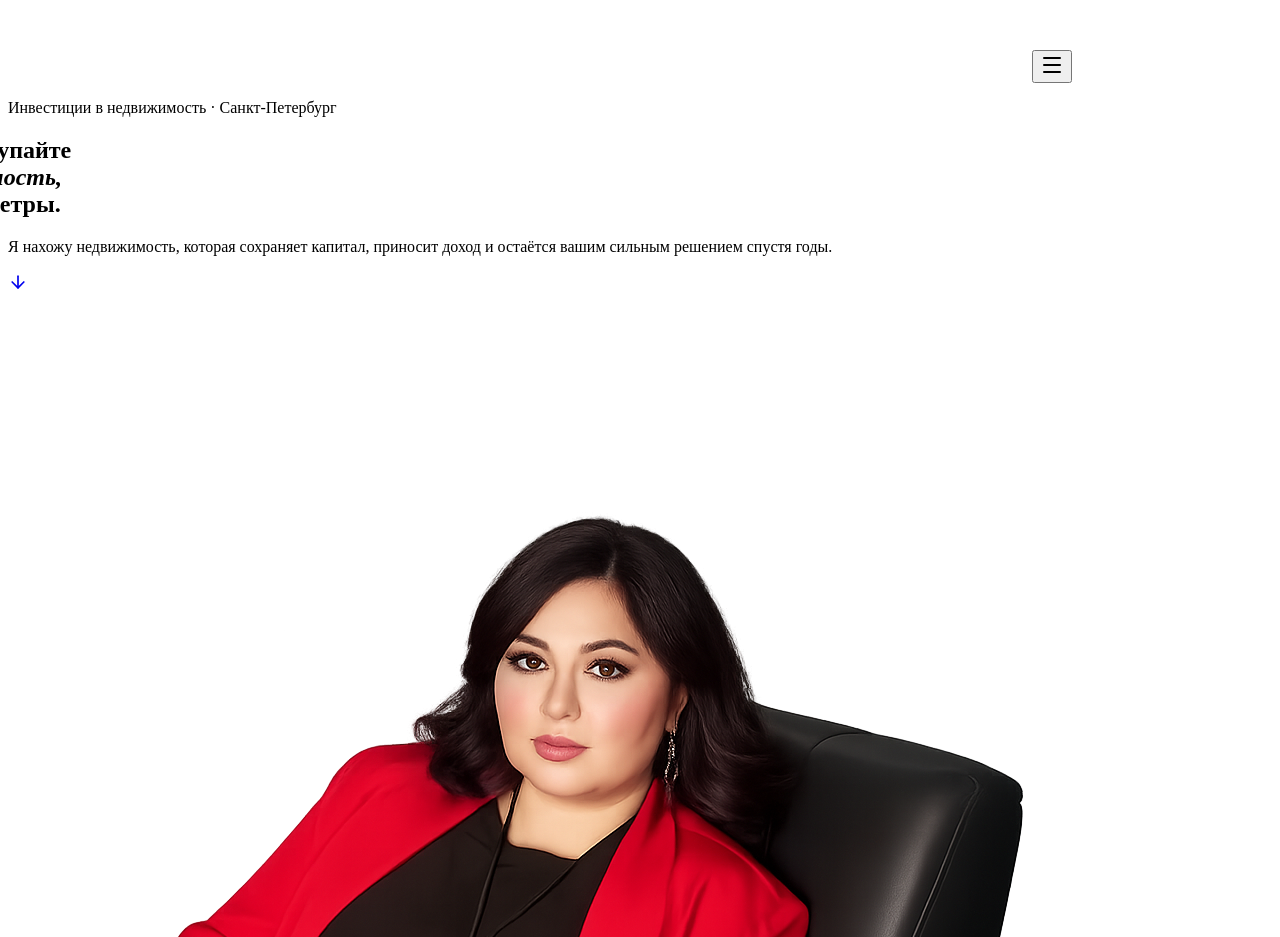
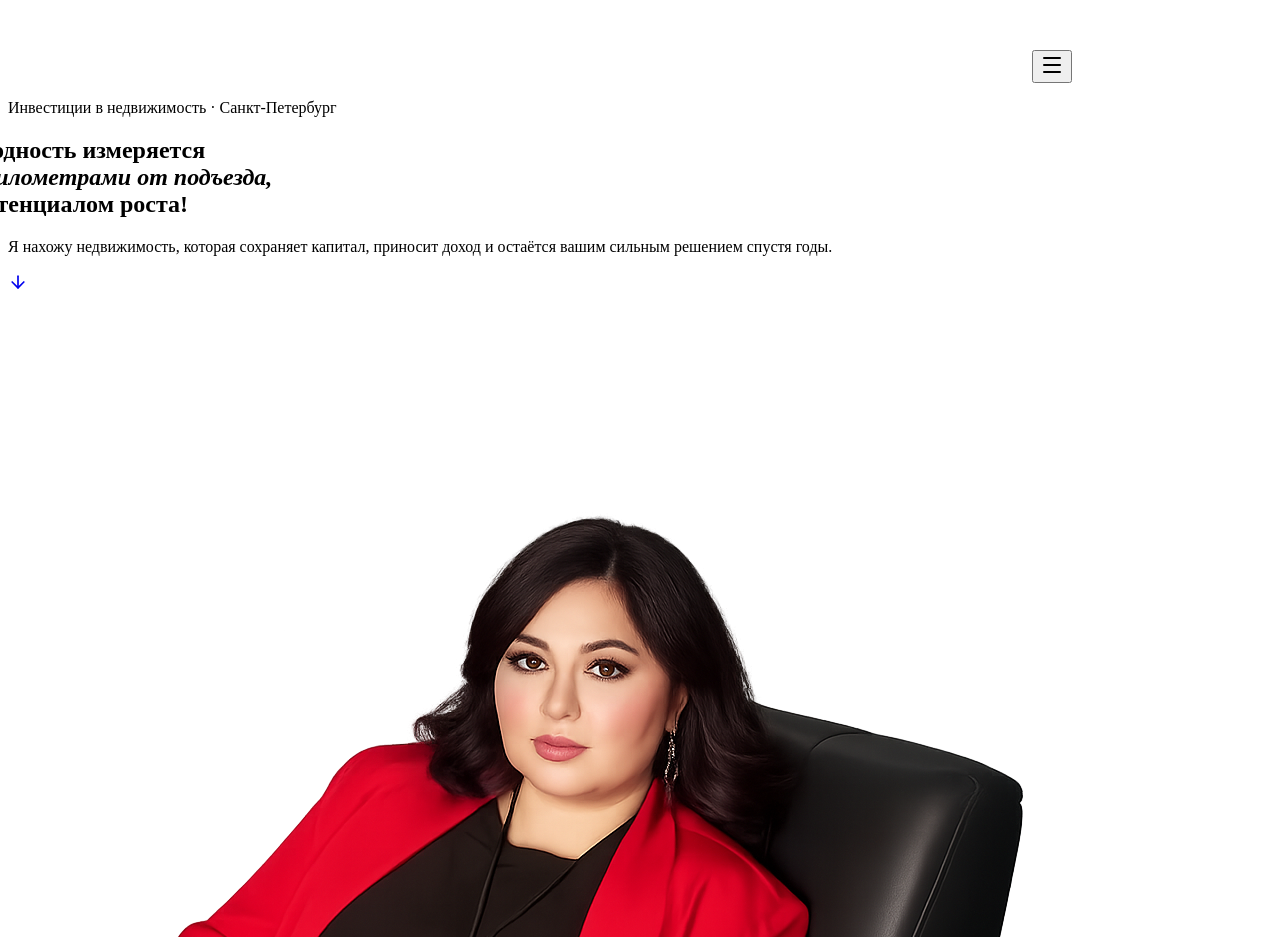
Before and after one commit to Fronzgg/vizit, a React (Vite) app: page / in a window 1280 px wide. Shown: the part 4060-4997 px from the top of the page. Built offline with nearby package versions, Linux system fonts and the light colour scheme; no server answers; the HTML template or start-up script is replaced by a standard one.

Commit message:
Refresh hero message around investment growth

```diff
--- a/src/App.tsx
+++ b/src/App.tsx
@@ -95,7 +95,7 @@ function PublicSite() {
           <div className="hero-copy">
             <motion.p className="eyebrow" initial={{ opacity: 0 }} animate={{ opacity: loaded ? 1 : 0 }} transition={{ delay: .2 }}>Инвестиции в недвижимость · Санкт-Петербург</motion.p>
             <motion.div className="hero-title-wrap" style={{ x: titleX }}>
-              <motion.h1 initial={{ y: 100, opacity: 0 }} animate={{ y: loaded ? 0 : 100, opacity: loaded ? 1 : 0 }} transition={{ delay: .4, duration: 1, ease: [0.22, 1, 0.36, 1] }}>
+              <motion.h1 className={(siteContent.headlineTop + siteContent.headlineAccent + siteContent.headlineBottom).length > 45 ? 'long-headline' : ''} initial={{ y: 100, opacity: 0 }} animate={{ y: loaded ? 0 : 100, opacity: loaded ? 1 : 0 }} transition={{ delay: .4, duration: 1, ease: [0.22, 1, 0.36, 1] }}>
                 {siteContent.headlineTop}<br /><em>{siteContent.headlineAccent}</em><br />{siteContent.headlineBottom}
               </motion.h1>
             </motion.div>
--- a/src/Systems.tsx
+++ b/src/Systems.tsx
@@ -15,9 +15,9 @@ export type SiteContent = {
 }
 
 export const defaultSiteContent: SiteContent = {
-  headlineTop: 'Покупайте',
-  headlineAccent: 'ценность,',
-  headlineBottom: 'не метры.',
+  headlineTop: 'Доходность измеряется',
+  headlineAccent: 'не километрами от подъезда,',
+  headlineBottom: 'а потенциалом роста!',
   heroText: 'Я нахожу недвижимость, которая сохраняет капитал, приносит доход и остаётся вашим сильным решением спустя годы.',
   stats: ['7+', '150+', '2 млрд+'],
   telegramPosts: ['805', '804', '802'],
--- a/src/styles.css
+++ b/src/styles.css
@@ -211,4 +211,9 @@ footer { background:var(--ink); color:white; padding:50px 4vw 28px; display:grid
 @media (max-width:560px) { .calculator-actions { flex-direction:column-reverse; align-items:stretch; }.calculator-actions .tool-primary,.calculator-actions .tool-secondary { width:100%; }.attached-calculation { grid-template-columns:1fr 1fr; }.attached-calculation>span { grid-column:1/-1; } }
 .contact-bottom { margin-top:auto; padding-top:60px; display:flex; justify-content:space-between; align-items:end; gap:25px; }.contact-bottom .contact-note { margin:0; padding:0; }.contact-credit { text-transform:uppercase; letter-spacing:.12em; font-size:.6rem; color:rgba(255,255,255,.45); }.contact-credit a { color:white; border-bottom:1px solid rgba(255,255,255,.5); padding-bottom:3px; transition:.25s; }.contact-credit a:hover { color:#d8cbff; border-color:#d8cbff; }.admin-records article.admin-lead { display:grid; grid-template-columns:1fr 1fr; gap:16px 22px; padding:20px 0; }.admin-field { display:flex; flex-direction:column; gap:5px; min-width:0; }.admin-field small { color:#786f68; text-transform:uppercase; letter-spacing:.1em; font-size:.54rem; }.admin-field strong { font-size:.9rem; font-weight:500; word-break:break-word; }.admin-field-wide { grid-column:1/-1; }.admin-field-wide span { color:var(--muted); font-size:.75rem; }.admin-lead .admin-calculation { grid-column:1/-1; }
 @media (max-width:560px) { .contact-bottom { flex-direction:column; align-items:flex-start; gap:15px; }.admin-records article.admin-lead { grid-template-columns:1fr; }.admin-field-wide { grid-column:auto; } }
+.hero h1.long-headline { font-size:clamp(3.8rem,6.5vw,7.7rem); line-height:.92; letter-spacing:-.06em; }
+@media (max-width:1180px) and (min-width:821px) { .hero h1.long-headline { font-size:clamp(3.35rem,6.1vw,5.7rem); } }
+@media (max-width:820px) { .hero h1.long-headline { font-size:clamp(3.7rem,11vw,6rem); line-height:.94; } }
+@media (max-width:560px) { .hero h1.long-headline { font-size:clamp(3rem,14.5vw,4.7rem); } }
+@media (max-width:370px) { .hero h1.long-headline { font-size:13.8vw; } }
 @media (prefers-reduced-motion:reduce) { html { scroll-behavior:auto; } *,*::before,*::after { animation-duration:.01ms!important; animation-iteration-count:1!important; transition-duration:.01ms!important; } }
```
Also changed, not shown: server.mjs (+8 -2 lines).
